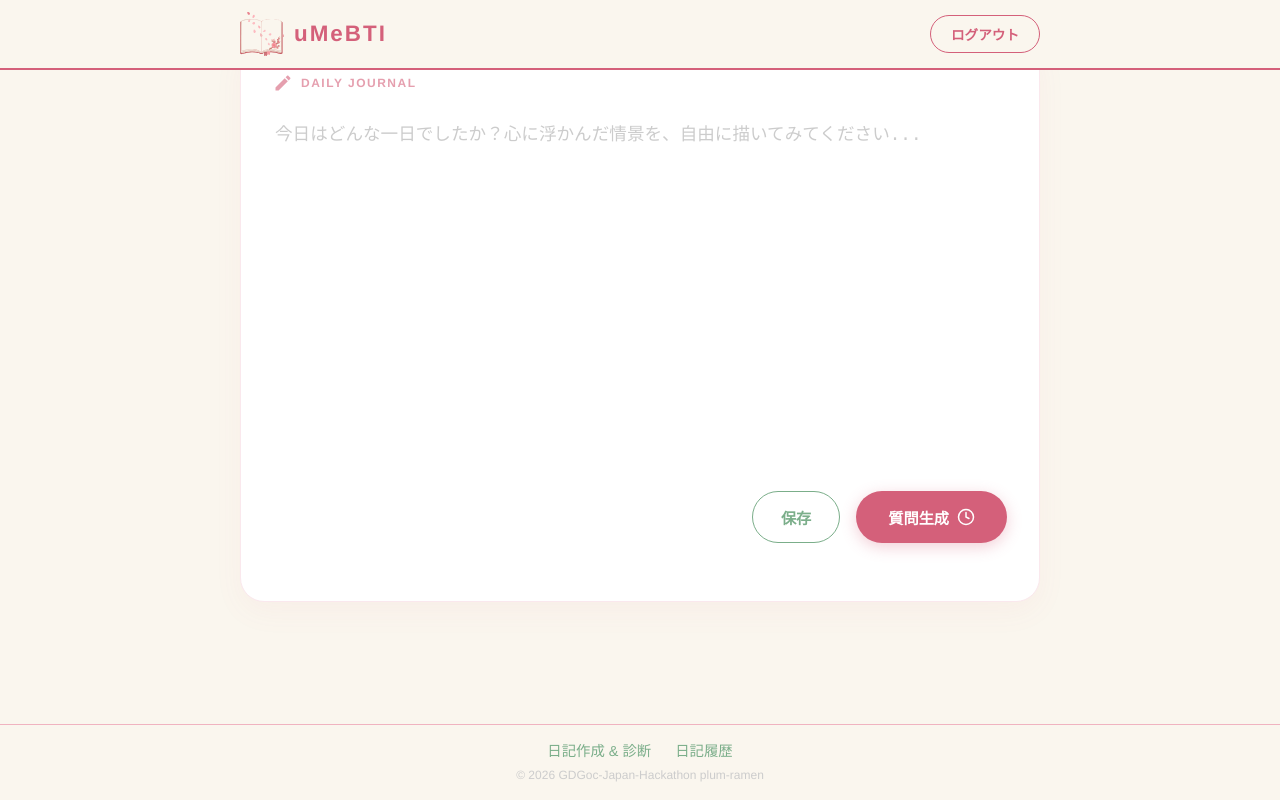
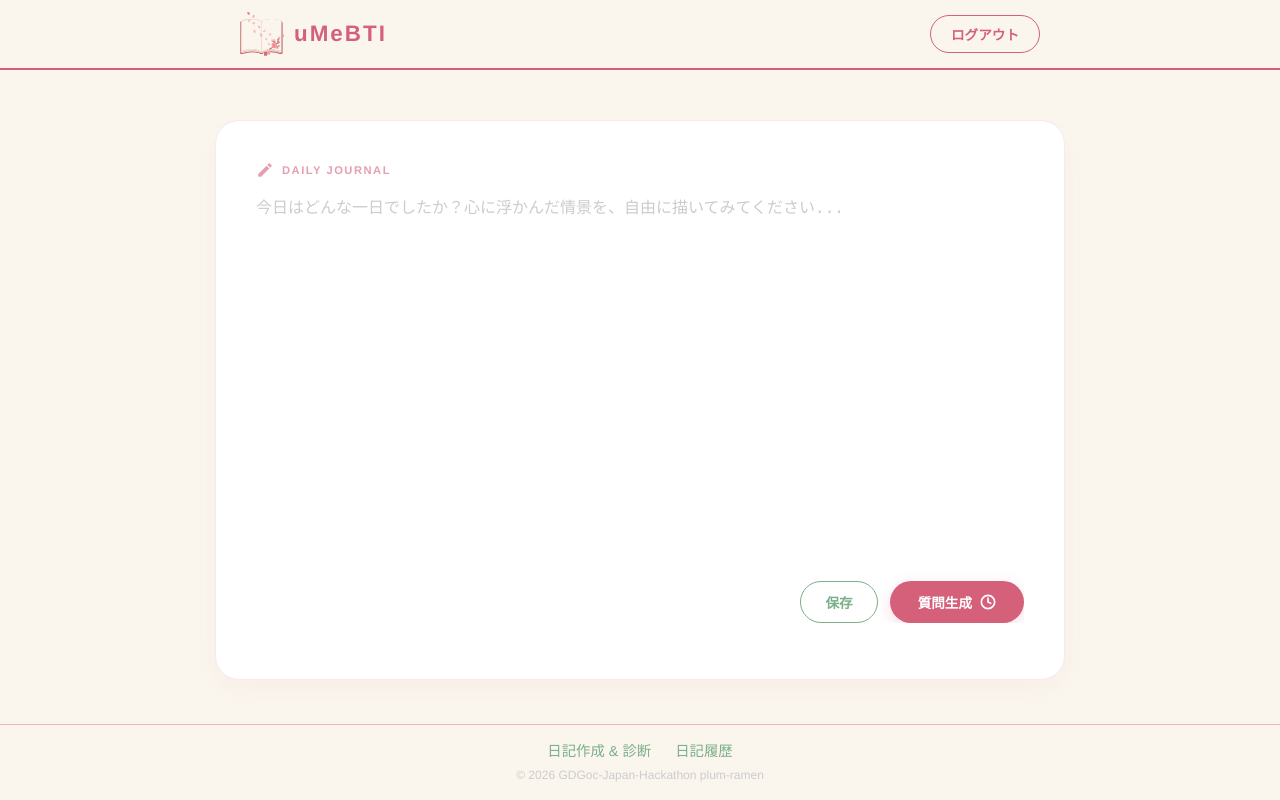
Before and after one commit to GDGoC-Japan-Hackathon/plum-ramen, a FastAPI app: page /diary-form in a window 1280 px wide. Run offline with FastAPI, Linux system fonts and the light colour scheme; some libraries are stand-ins or nearby versions.

Commit message:
fix: diary_formの日記入力欄が中央に配置されるように修正

```diff
--- a/templates/diary_form.html
+++ b/templates/diary_form.html
@@ -1,44 +1,67 @@
 <body
-    style="background-color: #FAF6EE; font-family: 'Helvetica Neue', Arial, 'Hiragino Kaku Gothic ProN', 'Hiragino Sans', sans-serif; margin: 0; padding: 40px 20px;">
+    style="background-color: #FAF6EE; font-family: 'Helvetica Neue', Arial, sans-serif; margin: 0; padding: 0; height: 100vh; overflow: hidden; display: flex; flex-direction: column;">
 
     {% include "components/header.html" %}
 
-    <main class="diary-page" style="max-width: 800px; margin: 0 auto;">
-        <div class="diary-card"
-            style="background: white; border-radius: 24px; padding: 32px; box-shadow: 0 10px 30px rgba(212, 96, 122, 0.05); border: 1px solid #FAE8ED;">
+    <main class="diary-page"
+        style="flex: 1; display: flex; align-items: center; justify-content: center; padding: 20px; box-sizing: border-box; overflow: hidden;">
+
+        <div class="diary-card" style="
+            width: 95%;            /* 横幅を画面の95%まで広げる */
+            max-width: 850px;      /* 広がりすぎない限界（PC用） */
+            height: 70vh;          /* ★ここ！画面の高さの70%分、カードを広げる */
+            background: white;
+            border-radius: 24px;
+            padding: 40px;
+            box-shadow: 0 10px 30px rgba(212, 96, 122, 0.05);
+            border: 1px solid #FAE8ED;
+            box-sizing: border-box;
+            display: flex;
+            flex-direction: column;
+        ">
 
             <div
-                style="display: flex; align-items: center; gap: 8px; margin-bottom: 24px; color: #D4607A; opacity: 0.6;">
-                <svg width="20" height="20" viewBox="0 0 24 24" fill="currentColor">
+                style="display: flex; align-items: center; gap: 8px; margin-bottom: 15px; color: #D4607A; opacity: 0.6; flex-shrink: 0;">
+                <svg width="18" height="18" viewBox="0 0 24 24" fill="currentColor">
                     <path
                         d="M3 17.25V21h3.75L17.81 9.94l-3.75-3.75L3 17.25zM20.71 7.04c.39-.39.39-1.02 0-1.41l-2.34-2.34c-.39-.39-1.02-.39-1.41 0l-1.83 1.83 3.75 3.75 1.83-1.83z" />
                 </svg>
                 <span
-                    style="font-size: 0.75rem; font-weight: bold; letter-spacing: 1.5px; text-transform: uppercase;">Daily
+                    style="font-size: 0.7rem; font-weight: bold; letter-spacing: 1.5px; text-transform: uppercase;">Daily
                     Journal</span>
             </div>
 
-            <form class="diary-form" style="display: flex; flex-direction: column;">
+            <form class="diary-form" style="display: flex; flex-direction: column; flex: 1; overflow: hidden;">
                 <textarea class="diary-textarea" id="text" name="text"
-                    placeholder="今日はどんな一日でしたか？心に浮かんだ情景を、自由に描いてみてください..."
-                    style="width: 100%; min-height: 350px; border: none; outline: none; font-size: 1.1rem; line-height: 1.8; color: #1A1A1A; resize: none; background: transparent;"></textarea>
+                    placeholder="今日はどんな一日でしたか？心に浮かんだ情景を、自由に描いてみてください..." style="
+                        width: 100%;
+                        flex: 1; /* 自動で高さを調整 */
+                        border: none;
+                        outline: none;
+                        font-size: 1rem;
+                        line-height: 1.7;
+                        color: #1A1A1A;
+                        resize: none;
+                        background: transparent;
+                        padding: 0;
+                    "></textarea>
 
-                <div class="button-row" style="display: flex; justify-content: flex-end; gap: 16px; margin-top: 24px;">
+                <div class="button-row"
+                    style="display: flex; justify-content: flex-end; gap: 12px; margin-top: 15px; flex-shrink: 0;">
                     <button class="btn-outline" type="button" id="saveBtn"
-                        style="padding: 14px 28px; border-radius: 30px; border: 1.5px solid #7BAE8A; background: white; color: #7BAE8A; font-weight: bold; cursor: pointer; font-size: 0.95rem; transition: 0.2s;">
+                        style="padding: 10px 24px; border-radius: 30px; border: 1.5px solid #7BAE8A; background: white; color: #7BAE8A; font-weight: bold; cursor: pointer; font-size: 0.85rem;">
                         保存
                     </button>
                     <button class="btn-solid" type="button" id="analyzeBtn"
-                        style="padding: 14px 32px; border-radius: 30px; border: none; background: #D4607A; color: white; font-weight: bold; cursor: pointer; font-size: 0.95rem; display: flex; align-items: center; gap: 8px; box-shadow: 0 4px 15px rgba(212, 96, 122, 0.3); transition: 0.2s;">
+                        style="padding: 10px 28px; border-radius: 30px; border: none; background: #D4607A; color: white; font-weight: bold; cursor: pointer; font-size: 0.85rem; display: flex; align-items: center; gap: 8px; box-shadow: 0 4px 15px rgba(212, 96, 122, 0.2);">
                         質問生成
-                        <svg width="18" height="18" viewBox="0 0 24 24" fill="none" stroke="currentColor"
-                            stroke-width="2" stroke-linecap="round" stroke-linejoin="round">
+                        <svg width="16" height="16" viewBox="0 0 24 24" fill="none" stroke="currentColor"
+                            stroke-width="2.5" stroke-linecap="round" stroke-linejoin="round">
                             <circle cx="12" cy="12" r="10"></circle>
                             <polyline points="12 6 12 12 16 14"></polyline>
                         </svg>
                     </button>
                 </div>
-                <div id="loading" style="text-align: center; margin-top: 10px;"></div>
             </form>
         </div>
     </main>
```
